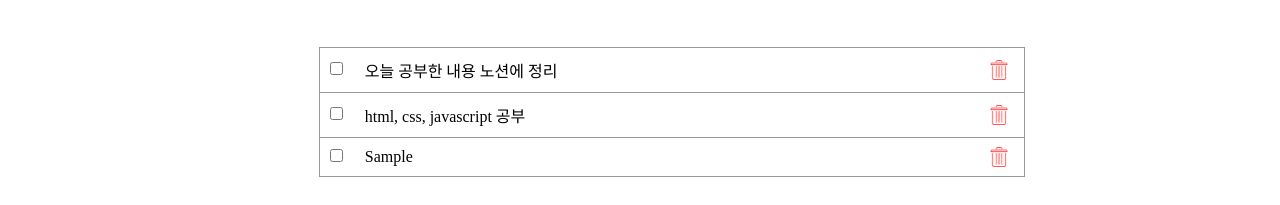
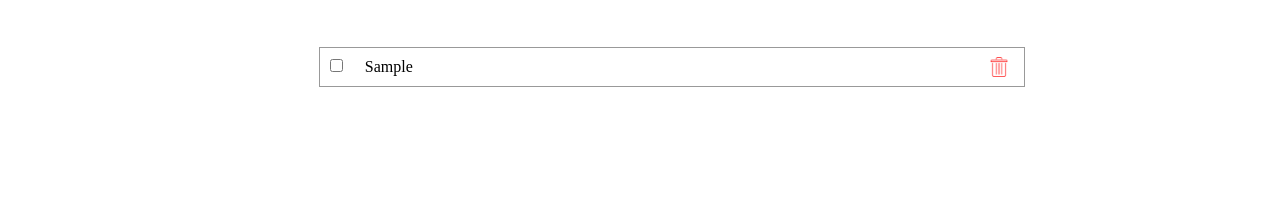
Before and after one commit to jwu-ice/codesquad-cocoa, a plain HTML site: page 3 WEEK_WebTodo/ToDoList.html in a window 1280 px wide. Both pictures are taken after typing "Sample" into the empty fields and a click on the button "Add". Shown: the part 177-382 px from the top of the page. Drawn offline with Linux system fonts and the light colour scheme.

Commit message:
📝 변경 함수명 가독성있게

```diff
--- a/3 WEEK_WebTodo/ToDoList.html
+++ b/3 WEEK_WebTodo/ToDoList.html
@@ -24,28 +24,7 @@
           <input type="button" class="Add_button" value="Add" />
         </div>
 
-        <table id="table_list">
-          <tr>
-            <td>
-              <input
-                type="checkbox"
-                onclick="eventManager.boxCheckFunc(this)"
-              />
-            </td>
-            <td>오늘 공부한 내용 노션에 정리</td>
-            <td onclick="eventManager.deleteLine(this)"></td>
-          </tr>
-          <tr>
-            <td>
-              <input
-                type="checkbox"
-                onclick="eventManager.boxCheckFunc(this)"
-              />
-            </td>
-            <td>html, css, javascript 공부</td>
-            <td onclick="eventManager.deleteLine(this)"></td>
-          </tr>
-        </table>
+        <table id="table_list"></table>
       </div>
     </div>
 
--- a/3 WEEK_WebTodo/main.js
+++ b/3 WEEK_WebTodo/main.js
@@ -1,7 +1,7 @@
 class ToDoManager {
   constructor() {
     this.$add = document.querySelector(".Add_button");
-    this.$add.addEventListener("click", (e) => {
+    this.$add.addEventListener("click", () => {
       this.clickAddButton();
     });
 
@@ -17,18 +17,18 @@ class ToDoManager {
     if (!$input.value) return alert("일정을 입력하세요!");
     $table.insertRow().innerHTML = `
       <tr>
-        <td><input type="checkbox" onclick="eventManager.boxCheckFunc(this)"></td>
+        <td><input type="checkbox" onclick="eventManager.boxCheck(this)"></td>
         <td>${$input.value}</td>
-        <td onclick="eventManager.deleteLine(this)"></td>
+        <td onclick="eventManager.deleteList(this)"></td>
       </tr>`;
     $input.value = "";
   }
 
-  boxCheckFunc(cur) {
+  boxCheck(cur) {
     cur.parentNode.parentNode.classList.toggle("success");
   }
 
-  deleteLine(cur) {
+  deleteList(cur) {
     cur.parentNode.remove();
   }
 }
```
